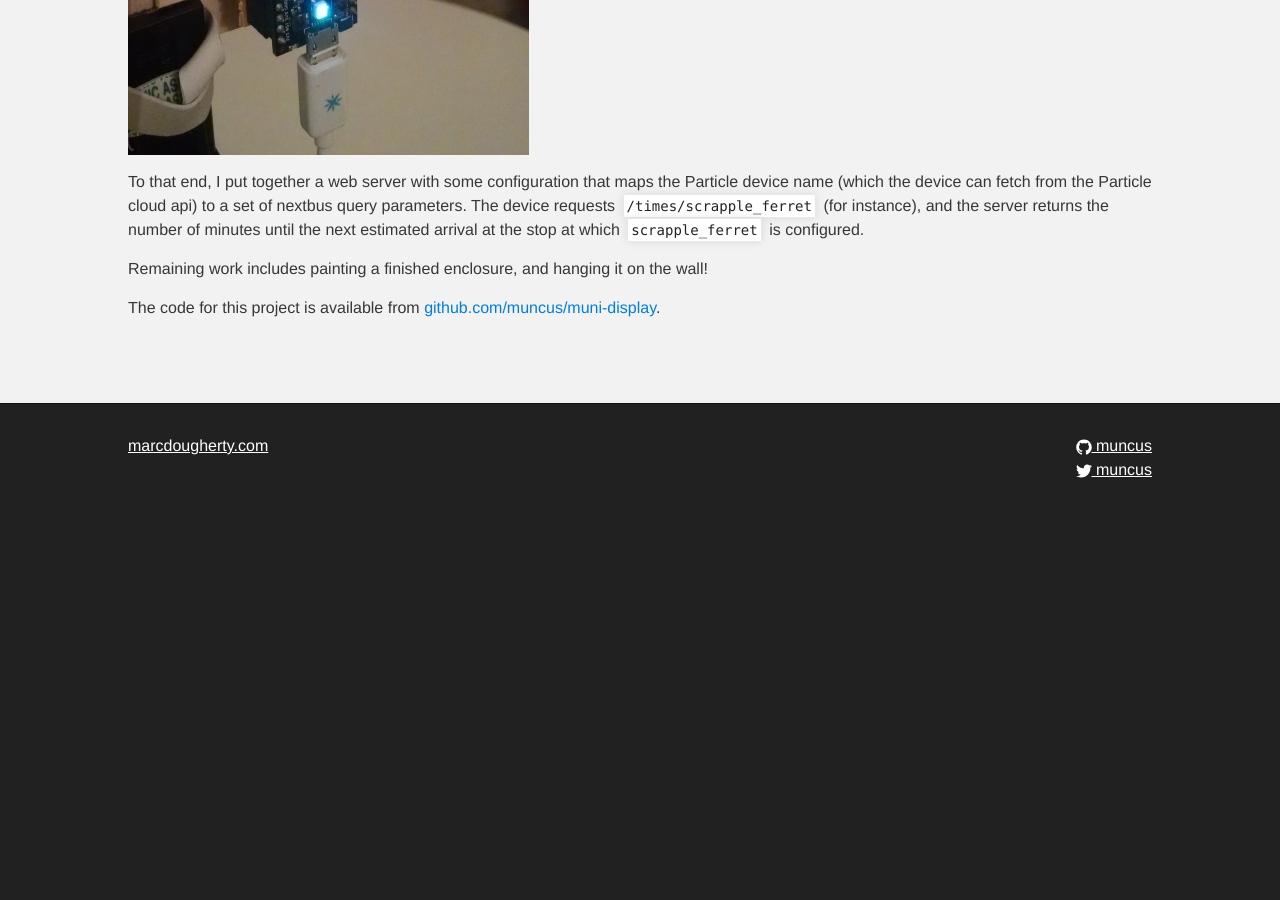
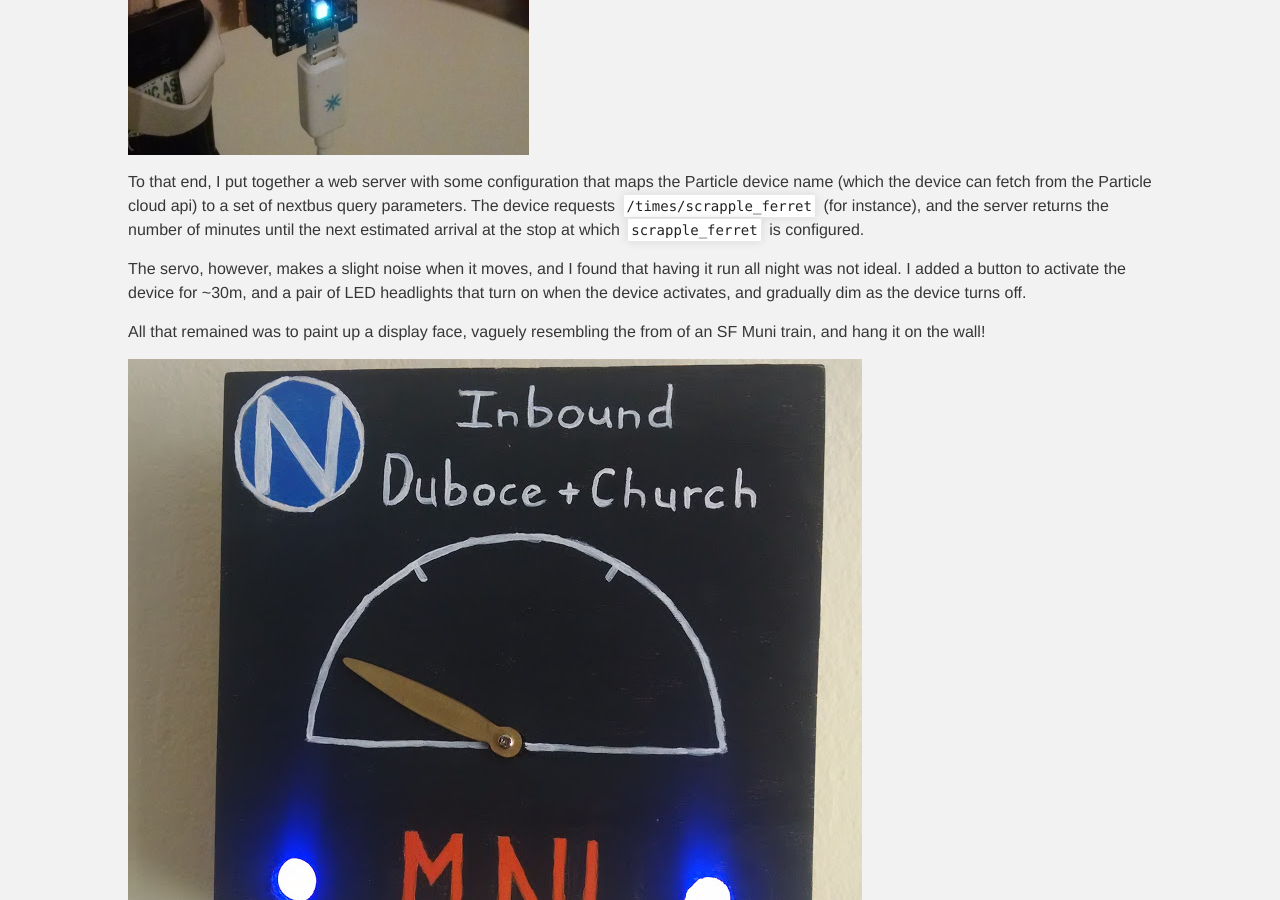
Before and after one commit to marcdougherty/marcdougherty.github.io, a Jekyll site: the page built from _posts/2015-08-24-muni-displays.md, in a window 1280 px wide and 900 px high, scrolled down 1672 px. Built offline with Jekyll 4.4.1, drawn with Linux system fonts in a browser that asks for light colours; before the commit the page ends 2169 px from its top, so only the background shows below that.

Commit message:
muni display updates, with final enclosure

```diff
--- a/_posts/2015-08-24-muni-displays.md
+++ b/_posts/2015-08-24-muni-displays.md
@@ -24,6 +24,10 @@ Instead of a stoplight, I found a small servo, and got the Photon using it very
 
 To that end, I put together a web server with some configuration that maps the Particle device name (which the device can fetch from the Particle cloud api) to a set of nextbus query parameters. The device requests `/times/scrapple_ferret` (for instance), and the server returns the number of minutes until the next estimated arrival at the stop at which `scrapple_ferret` is configured.
 
-Remaining work includes painting a finished enclosure, and hanging it on the wall!
+The servo, however, makes a slight noise when it moves, and I found that having it run all night was not ideal. I added a button to activate the device for ~30m, and a pair of LED headlights that turn on when the device activates, and gradually dim as the device turns off.
+
+All that remained was to paint up a display face, vaguely resembling the from of an SF Muni train, and hang it on the wall!
+
+![final enclosure](images/muni2-final.jpg "Finished enclosure, on wall")
 
 The code for this project is available from [github.com/muncus/muni-display](https://github.com/muncus/muni-display).
```
Also changed, not shown: images/muni2-final.jpg (added).
